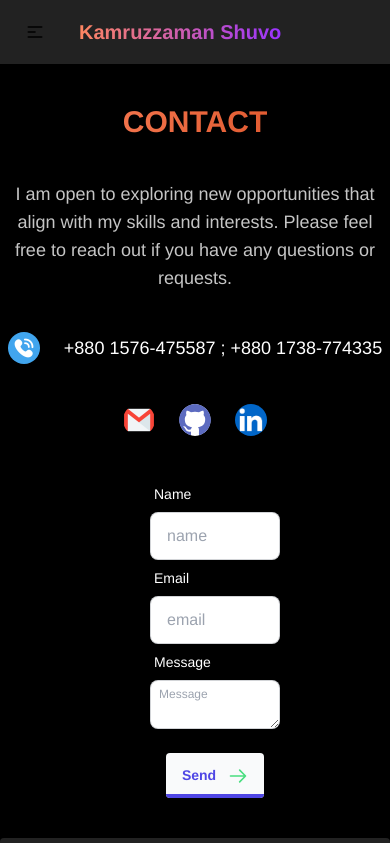
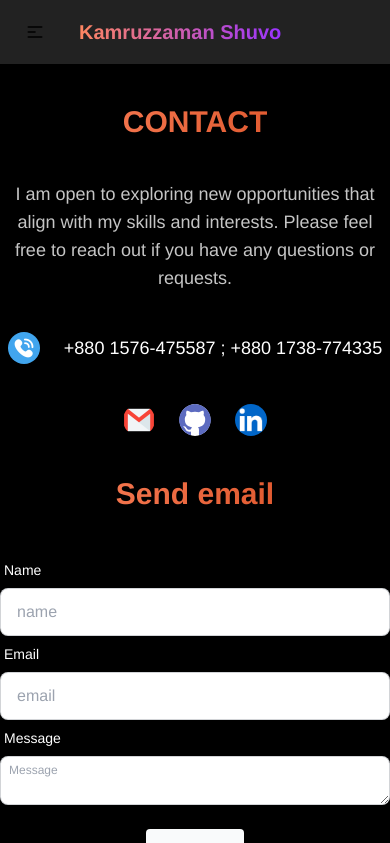
Before and after one commit to MdShuvo18/portfolio-personal-2, a React (Vite) app: page /contactdetails in a window 390 px wide. Shown: the top 843 px of the page. Built offline with nearby package versions, Linux system fonts and the light colour scheme.

Commit message:
send email alignment adjust

```diff
--- a/src/Component/Home/Contact.jsx
+++ b/src/Component/Home/Contact.jsx
@@ -54,8 +54,9 @@ const Contact = () => {
                     <img className="w-8 h-8 rounded-full" src="/linkedin-logo_578229-227.avif" alt="" />
                 </Link>
             </div>
+            <h1 className="text-3xl font-extrabold text-center bg-clip-text text-transparent bg-orange-gradient">Send email</h1>
             <div>
-                <form onSubmit={handleSend} className="w-1/3 ml-[150px] lg:ml-[520px]">
+                <form onSubmit={handleSend} className="lg:w-1/3  lg:ml-[520px]">
                     <div className="form-control">
                         <label className="label">
                             <span className="label-text text-white">Name</span>
--- a/src/Component/Home/Experience.jsx
+++ b/src/Component/Home/Experience.jsx
@@ -3,7 +3,7 @@ const Experience = () => {
     return (
         <div className="space-y-10">
             <h1 className="text-xl font-semibold text-[#C5C5C5] text-center ">EXPERIENCE WITH</h1>
-            <div className="flex justify-center items-center gap-6">
+            <div className="flex justify-center items-center gap-5">
                 <img className="w-11 h-11 rounded-lg" src={htmlImg} alt="" />
                 <img className="w-11 h-11 rounded-lg" src="/css.png" alt="" />
                 <img className="w-11 h-11 rounded-lg" src="/javascript.png" alt="" />
```
